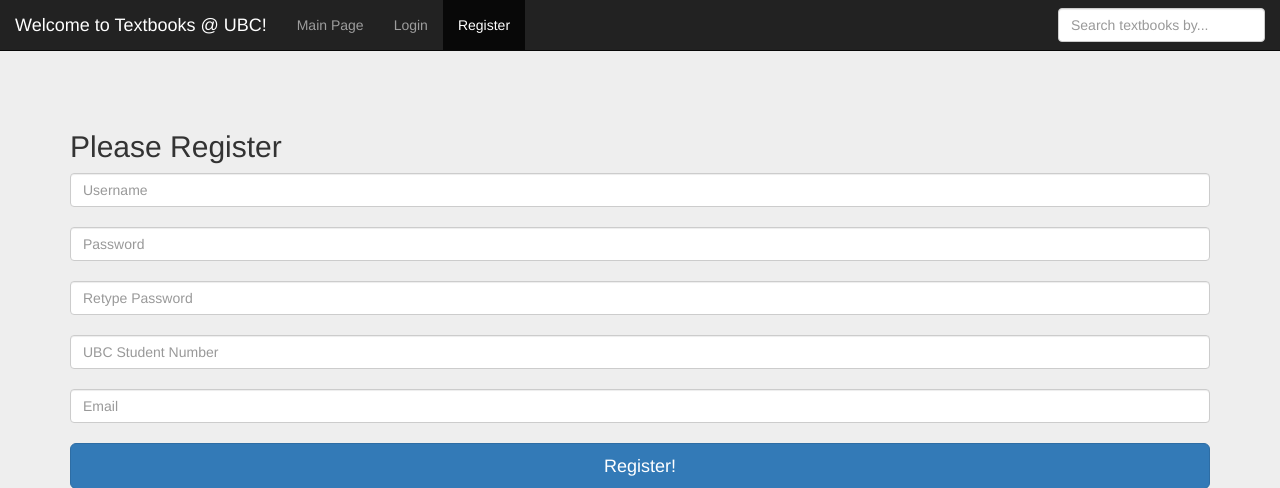
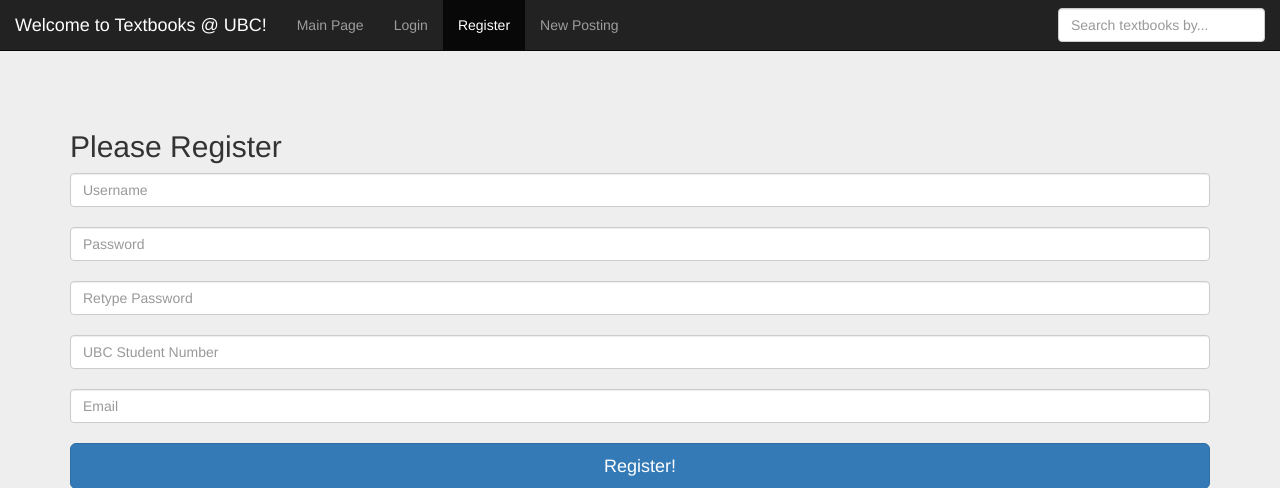
Before and after one commit to StephenVanSon/304Project, a PHP site: page /register.php in a window 1280 px wide. Shown: the top 488 px of the page. Run offline with PHP 8.4, Linux system fonts and the light colour scheme.

Commit message:
Added link to new posting page via navbar.

```diff
--- a/view/public_html/Postings.php
+++ b/view/public_html/Postings.php
@@ -40,6 +40,7 @@
 					<li><a href="mainPage.php">Main Page</a></li>
 					<li><a href="login.php">Login</a></li>
 					<li><a href='register.php'>Register</a></li>
+					<li class='active'><a href='Postings.php'>New Posting</a></li>
 				</ul>
 			</div>
 			<div id="navbar" class="navbar-collapse collapse">
--- a/view/public_html/indivPostingTemplate.php
+++ b/view/public_html/indivPostingTemplate.php
@@ -35,6 +35,7 @@
 					<li><a href="mainPage.php">Main Page</a></li>
 					<li><a href="login.php">Login</a></li>
 					<li><a href='register.php'>Register</a></li>
+					<li><a href='Postings.php'>New Posting</a></li>
 				</ul>
 			</div>
 			<div id="navbar" class="navbar-collapse collapse">
--- a/view/public_html/login.php
+++ b/view/public_html/login.php
@@ -39,6 +39,7 @@
 					<li><a href="mainPage.php">Main Page</a></li>
 					<li class='active'><a href="login.php">Login</a></li>
 					<li><a href='register.php'>Register</a></li>
+					<li><a href='Postings.php'>New Posting</a></li>
 				</ul>
 			</div>
 			<div id="navbar" class="navbar-collapse collapse">
--- a/view/public_html/mainPage.php
+++ b/view/public_html/mainPage.php
@@ -38,6 +38,7 @@
 					<li class='active'><a href="mainPage.php">Main Page</a></li>
 					<li><a href="login.php">Login</a></li>
 					<li><a href='register.php'>Register</a></li>
+					<li><a href='Postings.php'>New Posting</a></li>
 				</ul>
 			</div>
 			<div id="navbar" class="navbar-collapse collapse">
--- a/view/public_html/register.php
+++ b/view/public_html/register.php
@@ -39,6 +39,7 @@
 					<li><a href="mainPage.php">Main Page</a></li>
 					<li><a href="login.php">Login</a></li>
 					<li class='active'><a href='register.php'>Register</a></li>
+					<li><a href='Postings.php'>New Posting</a></li>
 				</ul>
 			</div>
 			<div id="navbar" class="navbar-collapse collapse">
```
